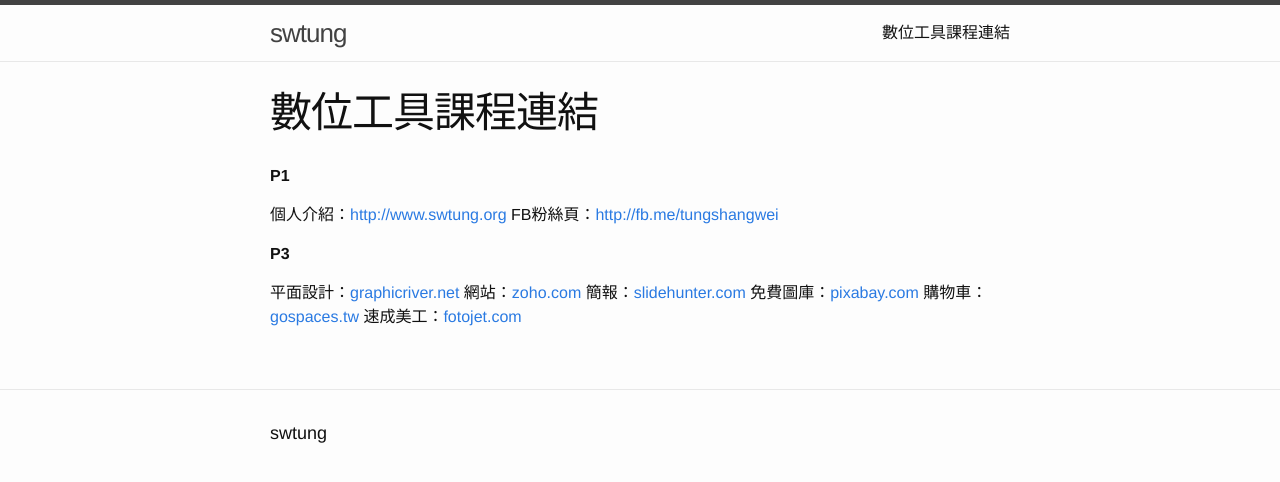
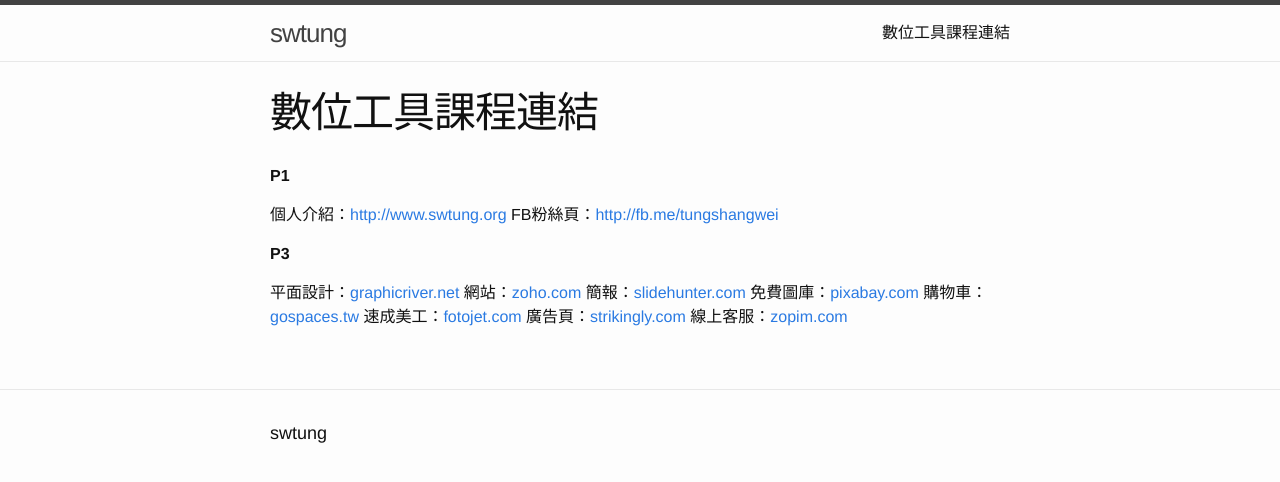
Before and after one commit to swtung/toolslink, a Jekyll site: the page built from tools.markdown, in a window 1280 px wide. Shown: the top 482 px of the page. Built offline with Jekyll 4.4.1, drawn with Linux system fonts in a browser that asks for light colours.

Commit message:
Updated Tools

```diff
--- a/tools.markdown
+++ b/tools.markdown
@@ -17,3 +17,5 @@
 免費圖庫：[pixabay.com](http://www.pixabay.com)
 購物車：[gospaces.tw](https://gospaces.tw)
 速成美工：[fotojet.com](https://www.fotojet.com)
+廣告頁：[strikingly.com](https://www.strikingly.com)
+線上客服：[zopim.com](https://www.zopim.com)
```
